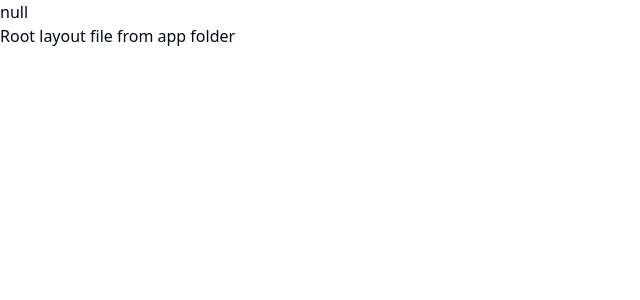
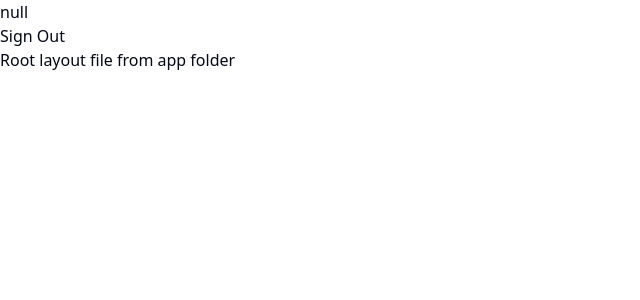
Before and after one commit to Subhojit0012/auth-project, a Next.js app: page /settings in a window 1280 px wide. Shown: the top 300 px of the page, without its empty margins (0-640 px from the left). Built offline with nearby package versions, Linux system fonts and the light colour scheme; no server answers.

Commit message:
enhance authentication flow with session management, user role support, and sign-out functionality

```diff
--- a/app/(protected)/settings/page.tsx
+++ b/app/(protected)/settings/page.tsx
@@ -1,8 +1,22 @@
-import { auth } from "@/auth";
+import { auth, signOut } from "@/auth";
 
 const SettingPage = async () => {
   const session = await auth();
-  return <div>{JSON.stringify(session)}</div>;
+  // serialize the auth session
+  return (
+    <div>
+      {JSON.stringify(session)}
+      <form
+        action={async () => {
+          "use server";
+
+          await signOut();
+        }}
+      >
+        <button type="submit">Sign Out</button>
+      </form>
+    </div>
+  );
 };
 
 export default SettingPage;
--- a/auth.ts
+++ b/auth.ts
@@ -4,6 +4,17 @@ import {PrismaAdapter} from '@auth/prisma-adapter'
 import { db } from "./lib/db"
 
 export const { handlers: {GET, POST}, signIn, signOut, auth } = NextAuth({
+  callbacks: {
+    async session({token, session}){
+      if(token.sub && session.user){
+        session.user.id = token.sub
+      }
+      return session
+    },
+    async jwt({token, user, profile}){
+      return token
+    }
+  },
   adapter: PrismaAdapter(db),
   session: { strategy: 'jwt'},
   ...authConfig
--- a/components/auth/login-form.tsx
+++ b/components/auth/login-form.tsx
@@ -45,9 +45,11 @@ const LoginForm = () => {
 
     setTransition(() => {
       login(values).then((data) => {
-        setError(data.error);
-        setSuccess(data.success);
-      })
+        if (data) {
+          setError(data.error);
+        }
+        setSuccess(data?.success);
+      });
     });
   };
 
--- a/middleware.ts
+++ b/middleware.ts
@@ -1,6 +1,7 @@
 
 import authConfig from "@/auth.config"
 import NextAuth from "next-auth"
+import {NextRequest, NextResponse} from "next/server"
 import {DEFAULT_AUTH_REDIRECT, authRoute, apiAuthPrefix, publicRoute} from '@/routes'
 
 
--- a/package.json
+++ b/package.json
@@ -11,7 +11,7 @@
   "dependencies": {
     "@auth/prisma-adapter": "^2.7.4",
     "@hookform/resolvers": "^3.9.0",
-    "@prisma/client": "^6.1.0",
+    "@prisma/client": "^6.4.1",
     "@radix-ui/react-icons": "^1.3.0",
     "@radix-ui/react-label": "^2.1.0",
     "@radix-ui/react-slot": "^1.1.0",
@@ -39,7 +39,7 @@
     "eslint": "^8",
     "eslint-config-next": "14.2.7",
     "postcss": "^8",
-    "prisma": "^6.1.0",
+    "prisma": "^6.4.1",
     "tailwindcss": "^3.4.1",
     "typescript": "^5"
   }
```
Also changed, not shown: 2 other files (tests, documents, lock files or other folders).
